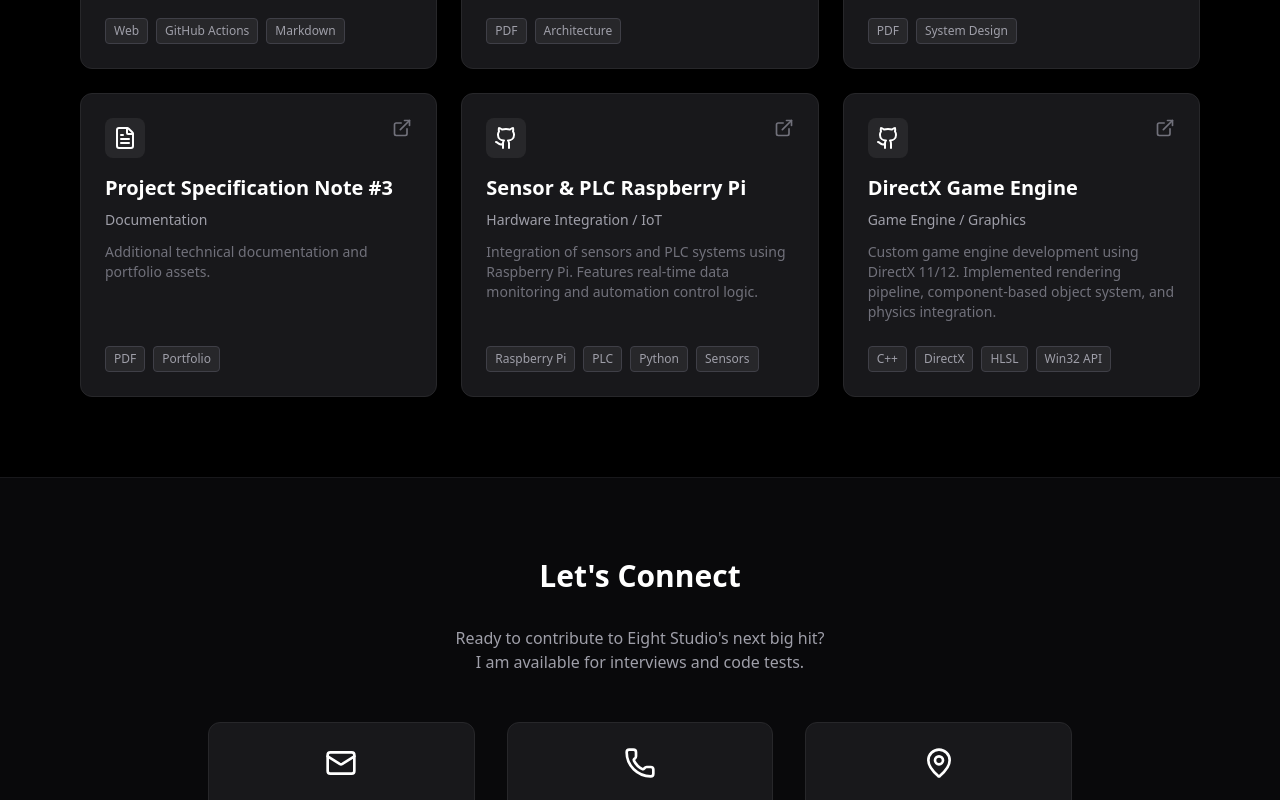
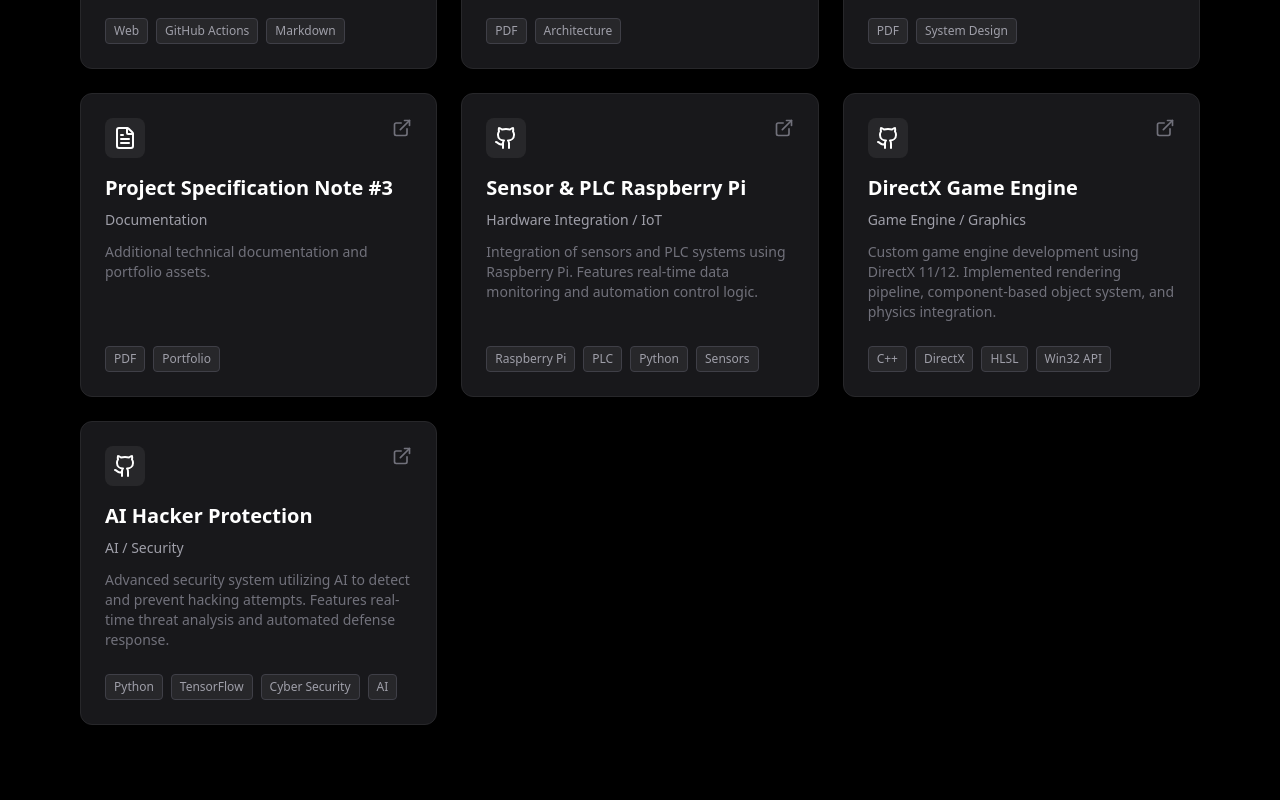
Before and after one commit to srunaic/my_portfolio_website, a React (Vite) app: page / in a window 1280 px wide. Shown: the part 2000-2800 px from the top of the page. Built offline with nearby package versions, Linux system fonts and the light colour scheme.

Commit message:
Add AI Hacker Protection project to portfolio

```diff
--- a/src/components/Projects.tsx
+++ b/src/components/Projects.tsx
@@ -73,6 +73,14 @@ const projects = [
         tech: ["C++", "DirectX", "HLSL", "Win32 API"],
         link: "https://github.com/srunaic/DirectX_Game_EngineMaker",
         isRepo: true
+    },
+    {
+        title: "AI Hacker Protection",
+        type: "AI / Security",
+        desc: "Advanced security system utilizing AI to detect and prevent hacking attempts. Features real-time threat analysis and automated defense response.",
+        tech: ["Python", "TensorFlow", "Cyber Security", "AI"],
+        link: "https://github.com/srunaic/AI_Hacker_Protection",
+        isRepo: true
     }
 ];
 
```
